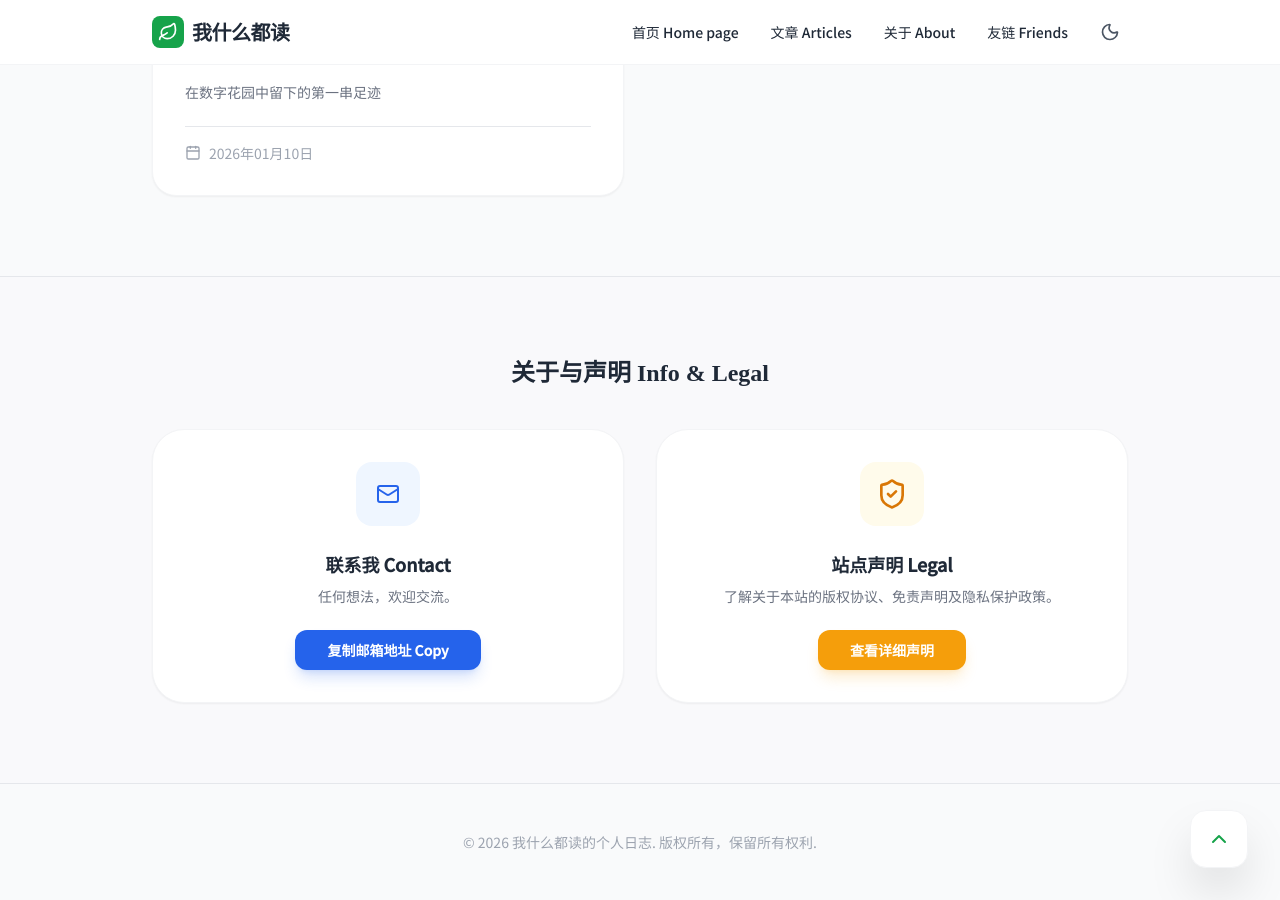
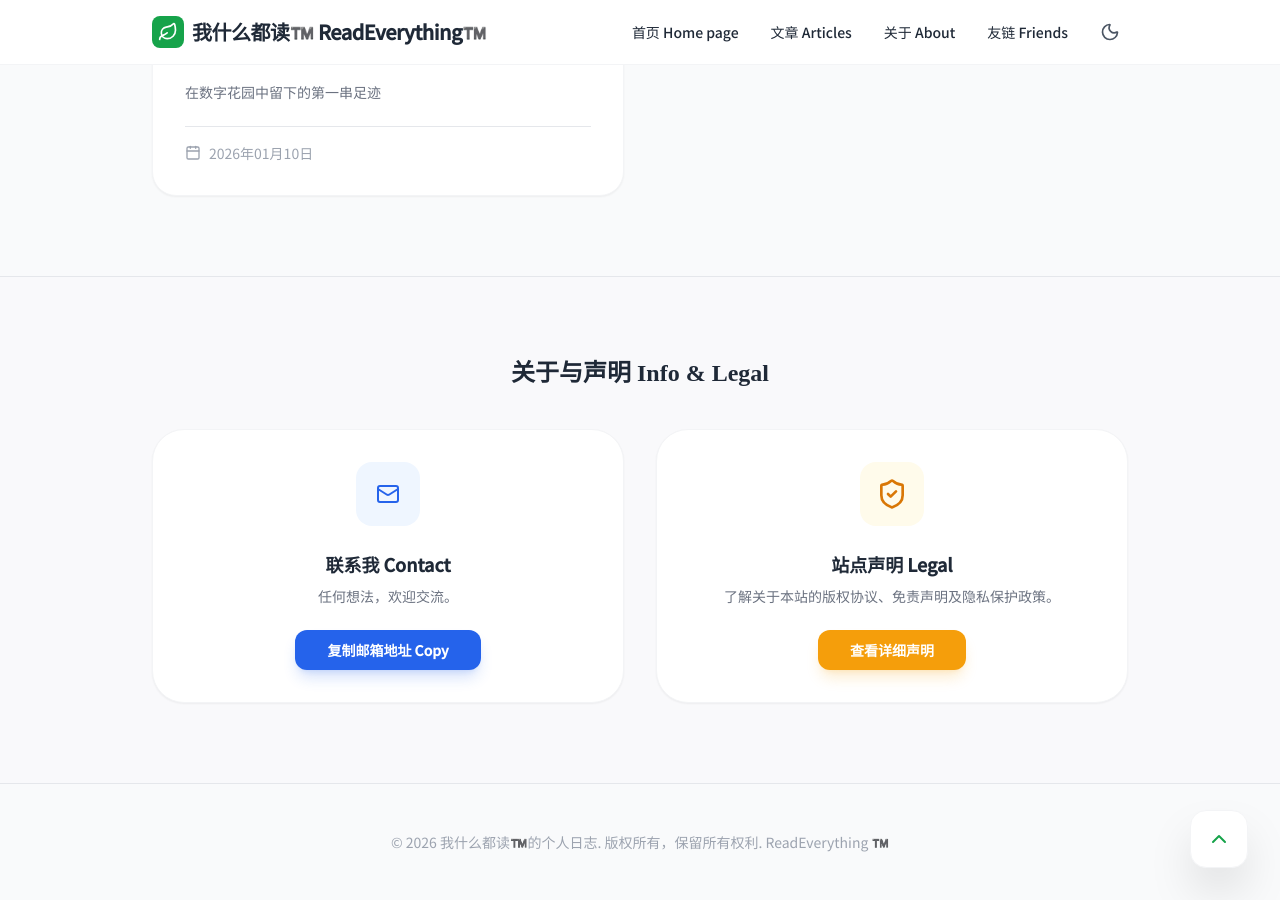
Before and after one commit to whydoIneedaname-cyber/whydoIneedaname-cyber.github.io, a Jekyll site: the page built from index.html, in a window 1280 px wide and 900 px high, scrolled down 1698 px. Built offline with Jekyll 4.4.1, drawn with Linux system fonts in a browser that asks for light colours; nearby versions of some CDN libraries.

Commit message:
Update branding in index.html with trademark

```diff
--- a/index.html
+++ b/index.html
@@ -84,7 +84,8 @@ layout: null
                 <div class="bg-green-600 p-1.5 rounded-lg text-white">
                     <i data-lucide="leaf" class="w-5 h-5"></i>
                 </div>
-                <span class="text-xl font-bold tracking-tight">我什么都读</span>
+                <span class="text-xl font-bold tracking-tight">我什么都读™️
+                    ReadEverything™️</span>
             </div>
 
             <div class="flex items-center space-x-2">
@@ -237,7 +238,7 @@ layout: null
     </button>
 
     <footer class="py-12 border-t dark:border-gray-800 text-center text-gray-400 text-sm">
-        © 2026 我什么都读的个人日志. 版权所有，保留所有权利.
+        © 2026 我什么都读™️的个人日志. 版权所有，保留所有权利. ReadEverything ™️
     </footer>
 
     <script>
```
